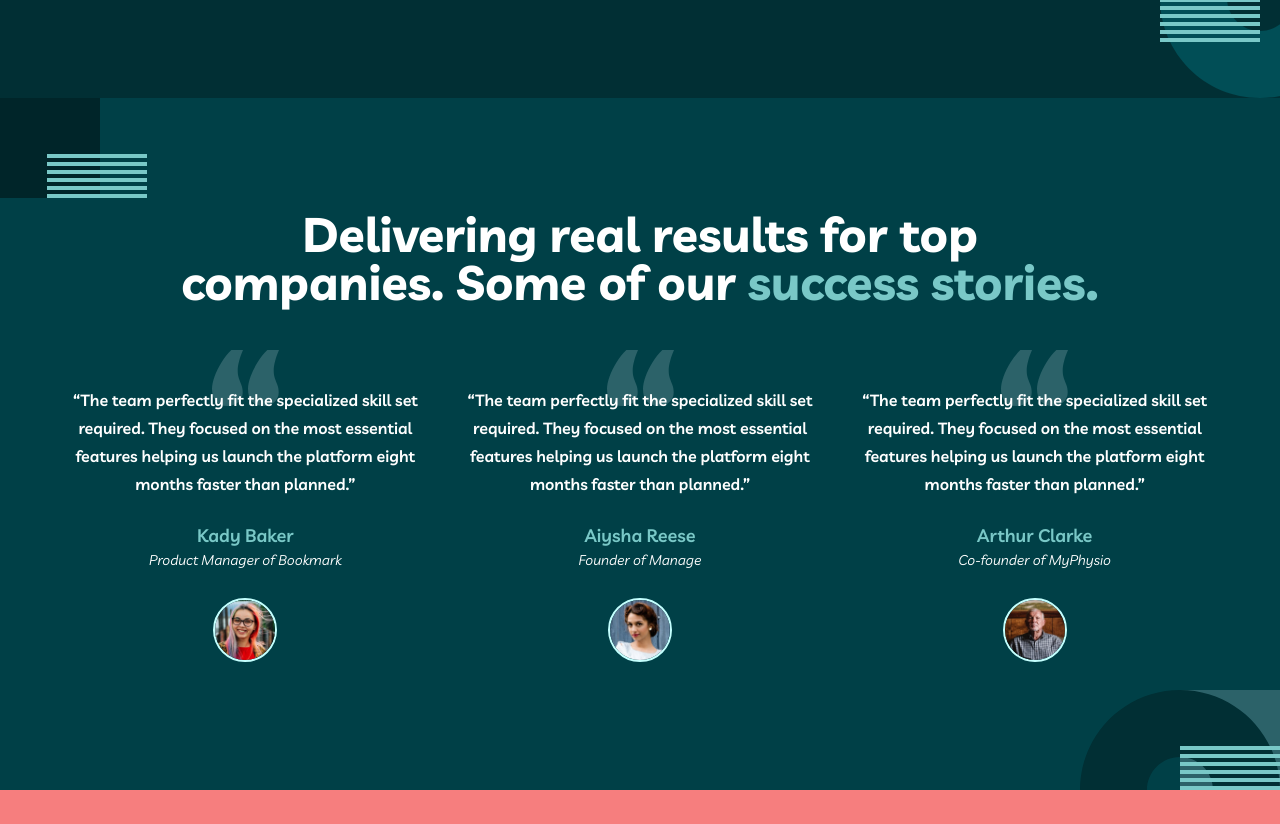
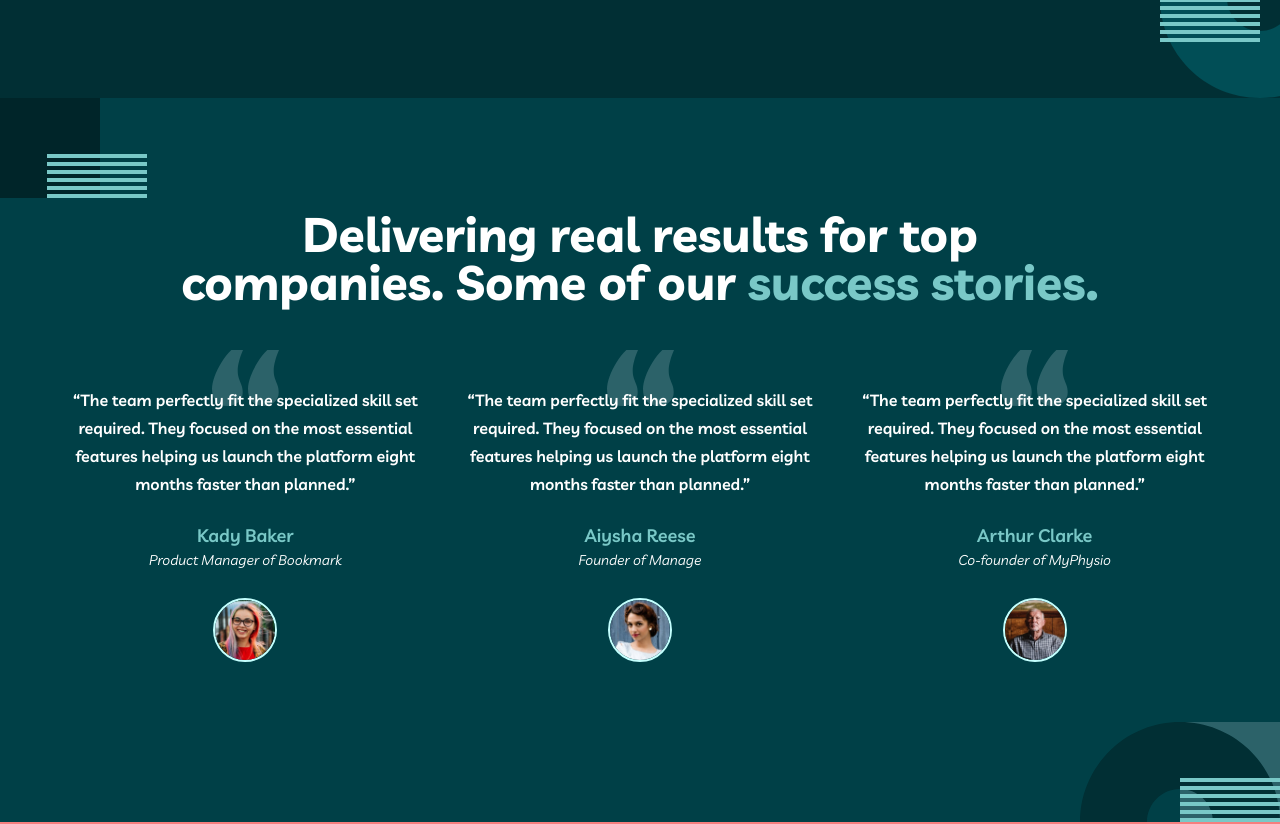
Before and after one commit to mgrevious/fem-myteam-multipage-website, a React (Vite) app: page /#/ in a window 1280 px wide. Shown: the part 1286-2110 px from the top of the page. Built offline with nearby package versions, Linux system fonts and the light colour scheme.

Commit message:
Added more padding to Delivering results section

```diff
--- a/src/routes/home/index.tsx
+++ b/src/routes/home/index.tsx
@@ -60,7 +60,7 @@ const Home = () => {
         </div>
       </section>
       <section className={`${classes['section-3']} bg-deep-jungle-green`}>
-        <div className="testimonials py-36 px-6 sm:px-28 sm:py-20 xl:px-16 xl:pb-32 xl:pt-28 sm:container sm:mx-auto xl:container xl:mx-auto">
+        <div className="testimonials py-36 px-6 sm:px-28 sm:py-20 xl:px-16 xl:py-40 xl:pt-28 sm:container sm:mx-auto xl:container xl:mx-auto">
           <h2 className="text-[32px] sm:mt-8 text-center font-bold mb-4 xl:my-0 xl:px-28 xl:text-5xl">
             Delivering real results for top companies. Some of our{' '}
             <span className="text-rapture-blue">success stories.</span>
```
